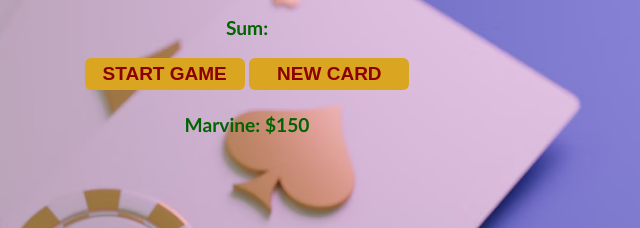
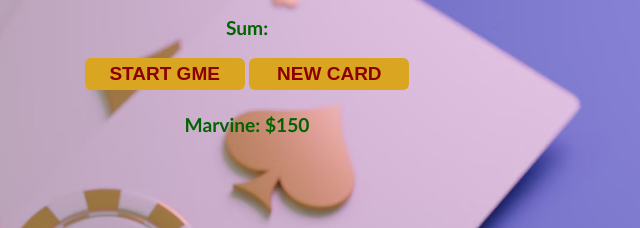
Before and after one commit to 896ma/Black-Jack-Game, a plain HTML site: page index.html in a window 1280 px wide. Shown: the part 222-450 px from the top of the page, 393-1033 px from the left. Drawn offline with Linux system fonts and the light colour scheme.

Commit message:
Update index.html

```diff
--- a/index.html
+++ b/index.html
@@ -12,7 +12,7 @@
 <p  id="sum-el">Sum:</p>
  <!-- 1. Create a button that says START GAME.
         Make it call a startGame() function when clicked -->
-<button onclick="startGame()">START GAME</button>
+<button onclick="startGame()">START GME</button>
 <button onclick="newCard()">NEW CARD</button>
 <p id="player-el"></p>
 <script src="index.js"></script>
```
